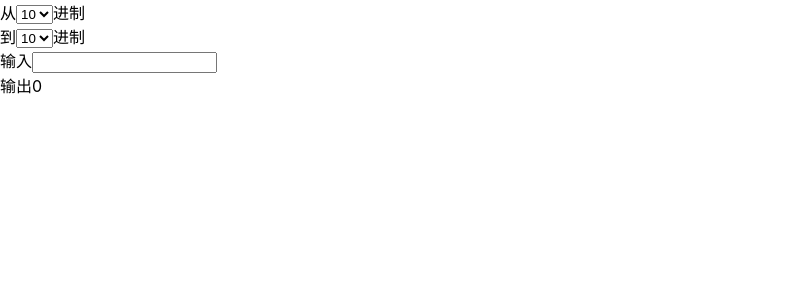
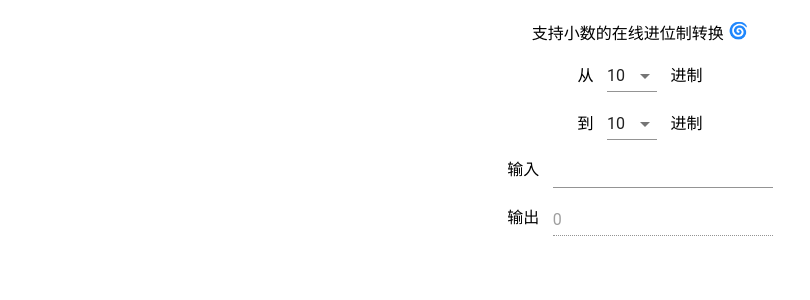
Before and after one commit to Cygra/online-number-converter, a React (Create React App) app: page / in a window 1280 px wide. Shown: the top 300 px of the page, without its empty margins (0-810 px from the left). Built offline with nearby package versions, Linux system fonts and the light colour scheme.

Commit message:
use Material-UI

```diff
--- a/src/App.css
+++ b/src/App.css
@@ -1,32 +1,25 @@
-.App {
-  text-align: center;
-}
-
-.App-logo {
-  animation: App-logo-spin infinite 20s linear;
-  height: 40vmin;
-}
-
-.App-header {
-  background-color: #282c34;
-  min-height: 100vh;
+.main {
+  margin: 20px;
   display: flex;
   flex-direction: column;
   align-items: center;
-  justify-content: center;
-  font-size: calc(10px + 2vmin);
-  color: white;
+  justify-content: flex-start;
 }
 
-.App-link {
-  color: #61dafb;
+.converter-comp {
+  margin-bottom: 16px;
 }
 
-@keyframes App-logo-spin {
-  from {
-    transform: rotate(0deg);
-  }
-  to {
-    transform: rotate(360deg);
-  }
+svg {
+  width: 24px;
+  height: 24px;
 }
+
+.gh-link {
+  display: flex;
+  align-self: center;
+}
+
+.root-menu-item {
+  min-width: 80px;
+}
--- a/src/App.js
+++ b/src/App.js
@@ -1,4 +1,8 @@
 import React, { Component } from 'react'
+import Select from '@material-ui/core/Select';
+import MenuItem from '@material-ui/core/MenuItem';
+import TextField from '@material-ui/core/TextField';
+import './App.css'
 
 const validNum = '0123456789abcdefghijklmnopqrstuvwxyz'.split('')
 
@@ -10,9 +14,7 @@ export default class IndexPage extends Component {
     ouputVal: 0,
   }
 
-  setFrom = e => this.setState({ from: e.target.value })
-
-  setTo = e => this.setState({ to: e.target.value })
+  setPos = name => e => this.setState({ [name]: e.target.value })
 
   inputChange = e => {
     const validRange = [...validNum.slice(0, this.state.from), '.']
@@ -39,33 +41,20 @@ export default class IndexPage extends Component {
     this.setState({ ouputVal })
   }
 
+  options = () => validNum.map((_, i) => <MenuItem value={i + 1} key={i} classes={{ root: 'root-menu-item' }}>{i + 1}</MenuItem>)
+  select = (p, v) => <Select onChange={this.setPos(p)} value={v}>{this.options()}</Select>
+
   render() {
     const { from, to, inputVal, ouputVal } = this.state
     return (
-      <div>
-        <div>
-          从
-          <select onChange={this.setFrom} value={from}>
-            {validNum.map((i, index) => <option value={index + 1} key={index}>{index + 1}</option>)}
-          </select>
-          进制
+      <div className="main">
+        <div className="converter-comp gh-link">
+          支持小数的在线进位制转换&nbsp;<span role="img" aria-label="convert">🌀</span>
         </div>
-
-        <div>
-          到
-          <select onChange={this.setTo} value={to}>
-            {validNum.map((i, index) => <option value={index + 1} key={index}>{index + 1}</option>)}
-          </select>
-          进制
-        </div>
-
-        <div>
-          输入<input type="text" onChange={this.inputChange} value={inputVal} />
-        </div>
-
-        <div>
-          输出<span>{ouputVal.toString(Number(to))}</span>
-        </div>
+        <div className="converter-comp">从&nbsp;&nbsp;&nbsp;{this.select('from', from)}&nbsp;&nbsp;&nbsp;进制</div>
+        <div className="converter-comp">到&nbsp;&nbsp;&nbsp;{this.select('to', to)}&nbsp;&nbsp;&nbsp;进制</div>
+        <div className="converter-comp">输入&nbsp;&nbsp;&nbsp;<TextField onChange={this.inputChange} value={inputVal} /></div>
+        <div className="converter-comp">输出&nbsp;&nbsp;&nbsp;<TextField value={ouputVal.toString(Number(to))} disabled /></div>
       </div>
     )
   }
```
